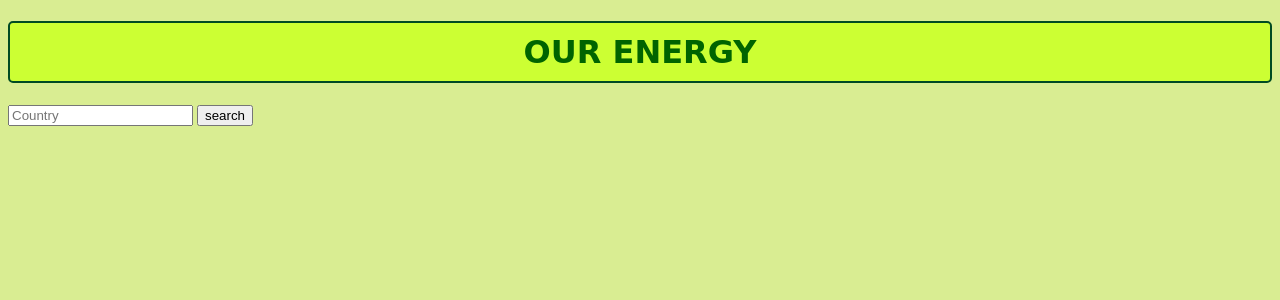
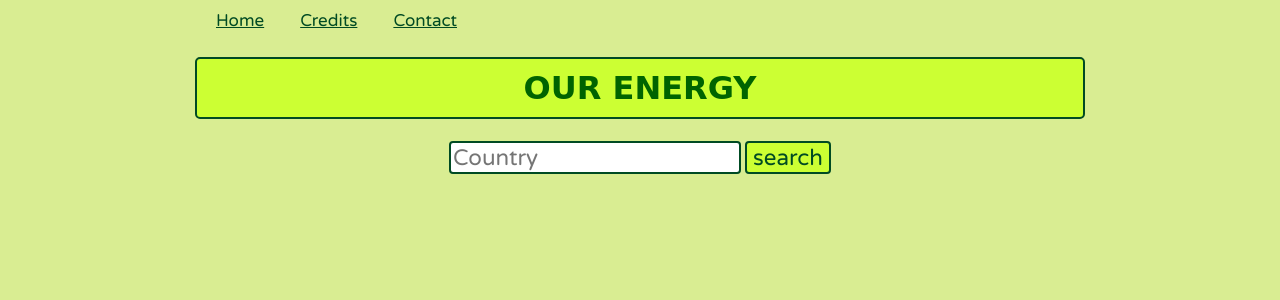
Before and after one commit to andregri/ClimateCare, a Flask app: page / in a window 1280 px wide. Shown: the top 300 px of the page. Run offline with Flask 2, Linux system fonts and the light colour scheme; some libraries are stand-ins or nearby versions; some web fonts are replaced.

Commit message:
search bar style

```diff
--- a/static/css/style.css
+++ b/static/css/style.css
@@ -1,5 +1,24 @@
 html {
     background: #d9ed92;
+}
+
+body {
+    max-width: 900px;
+    margin: auto;
+}
+
+.navbar {
+    list-style-type: none;
+    margin: 0;
+    padding: 10px;
+    padding-bottom: 0;
+}
+
+.navbar a {
+    color: #004b23;
+    text-align: center;
+    padding: 14px 16px;
+    font-size: 17px;
 }
 
 h1 {
@@ -12,11 +31,40 @@ h1 {
     padding: 10px;
 }
 
+input, button, p, a {
+    font-family: 'Varela Round', sans-serif;
+}
+
 p {
-    font-family: 'Varela Round', sans-serif;
     text-align: center;
     border: 2px solid green;
     border-radius: 5px;
     padding-bottom: 10px;
     padding-top: 10px;
 }
+
+.main {
+    text-align: center;
+    padding: 5px;
+}
+
+#searchBar {
+    display: inline-block;
+    margin: auto;
+}
+
+#searchBar > * {
+    font-size: 1.4rem;
+}
+
+#searchBar input {
+    border: 2px solid #004b23;
+    border-radius: 4px;
+}
+
+#searchBar button {
+    border: 2px solid #004b23;
+    border-radius: 4px;
+    background-color: #ccff33;
+    color: #004b23;
+}
--- a/templates/base.html
+++ b/templates/base.html
@@ -11,6 +11,14 @@
     <link href="https://fonts.googleapis.com/css2?family=Varela+Round&display=swap" rel="stylesheet">
   </head>
   <body>
-    {% block content %} {% endblock %}
+    <div class="navbar">
+      <a href="/">Home</a>
+      <a href="/credits">Credits</a>
+      <a href="/contact">Contact</a>
+    </div>
+
+    <div class="main">
+      {% block content %} {% endblock %}
+    </div>
   </body>
 </html>
--- a/templates/index.html
+++ b/templates/index.html
@@ -6,7 +6,7 @@
 
     <h1>OUR ENERGY</h1>
 
-    <div>
+    <div id="searchBar">
         <input id="myText" type="text" placeholder="Country" name="search">
         <button id="myButton">search</button>
     </div>
```
